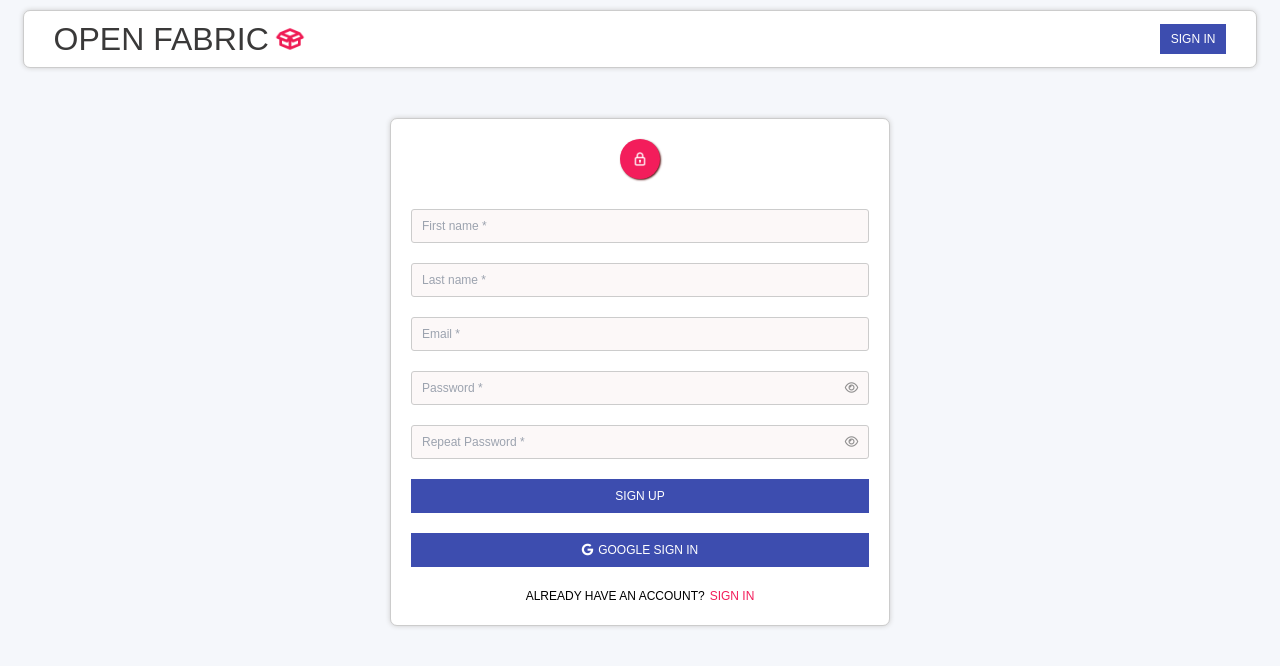
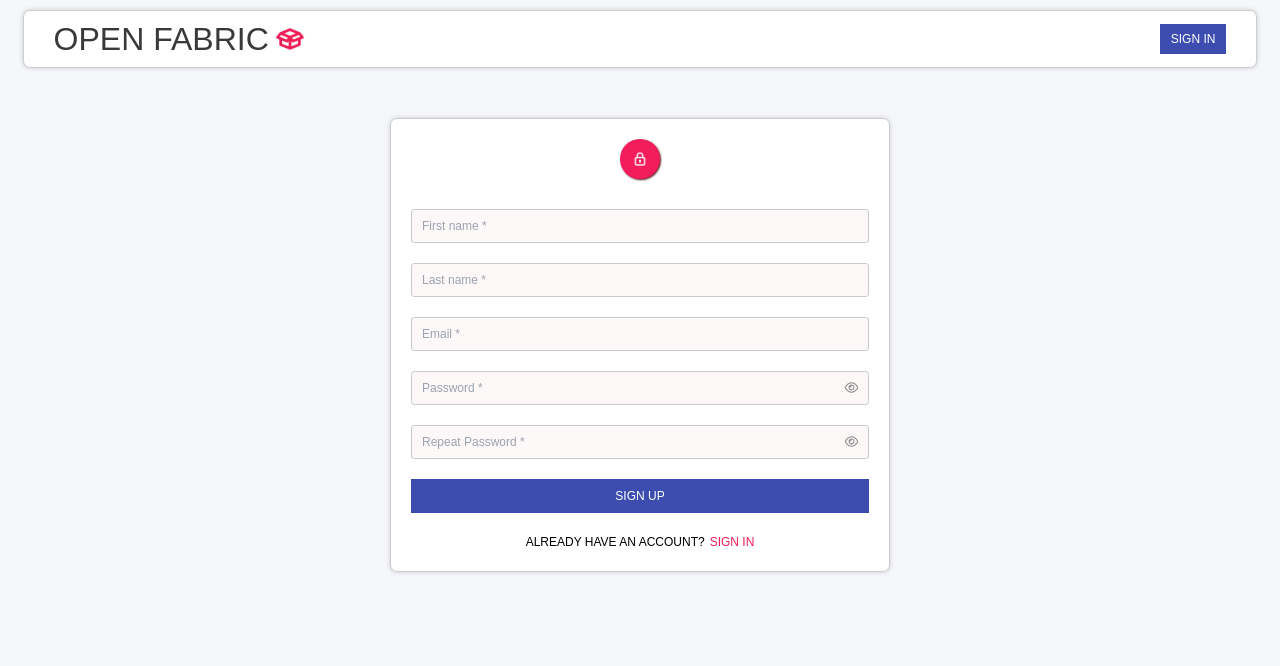
Before and after one commit to Tobbs101/fe-open-fabric, an Angular app in the folder client/: page /register in a window 1280 px wide. Shown: the top 666 px of the page. Built offline with nearby package versions, Linux system fonts and the light colour scheme.

Commit message:
Update Register

```diff
--- a/client/src/app/register/register.component.html
+++ b/client/src/app/register/register.component.html
@@ -20,10 +20,10 @@
       </button>
     </div>
     <button class="sign-up">SIGN UP</button>
-    <button class="sign-up">
+    <!-- <button class="sign-up">
       <i class="fa-brands fa-google"></i>
       <p>GOOGLE SIGN IN</p>
-    </button>
+    </button> -->
     <span class="sign-in">
       <p>ALREADY HAVE AN ACCOUNT?</p>
       <button id="login" (click)="navigateToLogin()">SIGN IN</button>
```
